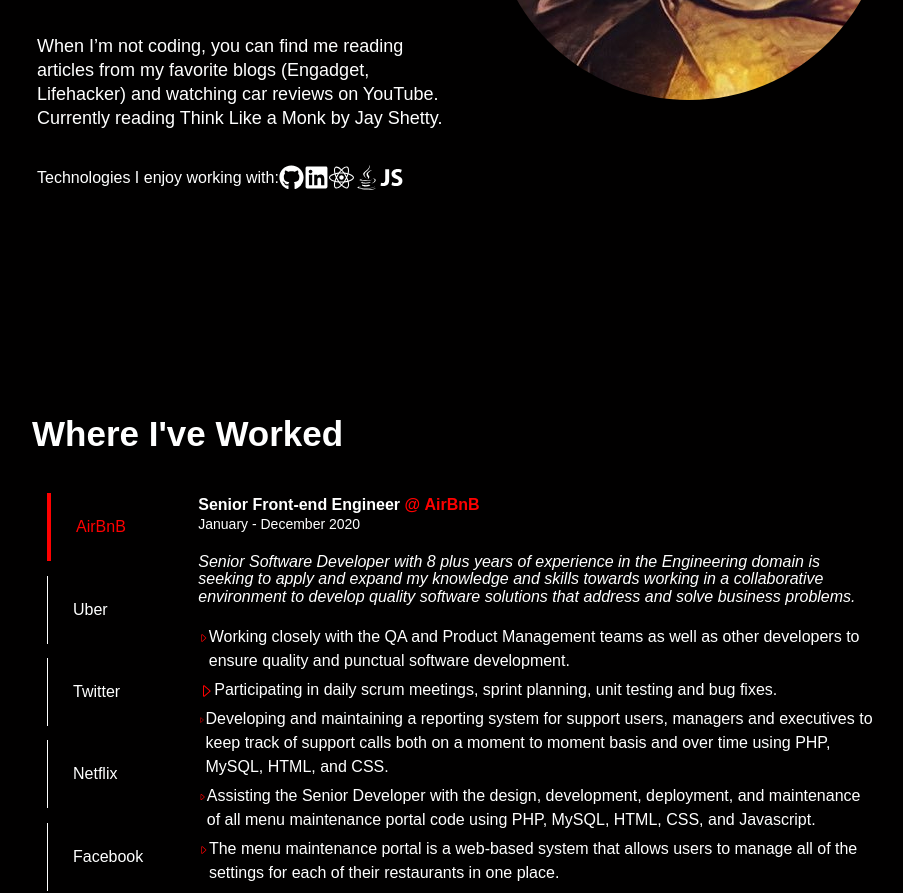
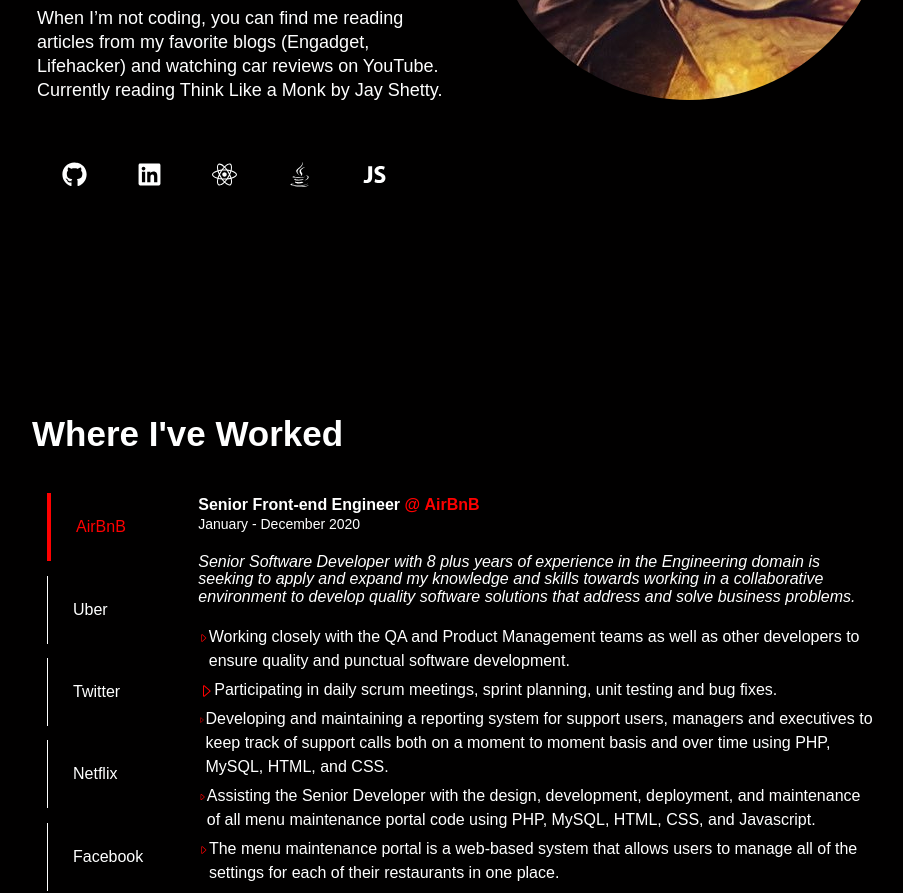
Before and after one commit to hemeshvpatel/ReactPortfolio, a React (Create React App) app: page / in a window 1280 px wide. Shown: the part 1340-2233 px from the top of the page, without its empty margins (178-1081 px from the left). Built offline with nearby package versions, Linux system fonts and the light colour scheme.

Commit message:
Partial design for technologies design (reminder: ask hemesh opinion what is better)

```diff
--- a/src/components/landing.js
+++ b/src/components/landing.js
@@ -97,6 +97,7 @@
       <BrandStatements />
       <IconsContainer>
         <SocialIcons
+
           github={"https://github.com/"}
           linkedin={"https://linkedin.com"}
           twitter={"https://twitter.com"}
--- a/src/components/technologies.js
+++ b/src/components/technologies.js
@@ -15,7 +15,12 @@
 const IconsContainer = styled.div`
   display: flex;
   align-items: center;
+  justify-content: center;
   font-size: 25px;
+`;
+
+const Icon = styled.div`
+  margin: 25px;
 `;
 
 export default function Technologies() {
@@ -23,13 +28,25 @@
 
   return (
     <Wrapper>
-      Technologies I enjoy working with:
       <IconsContainer>
-        <FaGithub />
-        <FaLinkedin />
-        <FaReact />
-        <FaJava />
-        <IoLogoJavascript />
+        <Icon>
+          <FaGithub />
+        </Icon>
+        <Icon>
+          <FaLinkedin />
+        </Icon>
+
+        <Icon>
+          <FaReact />
+        </Icon>
+
+        <Icon>
+          <FaJava />
+        </Icon>
+
+        <Icon>
+          <IoLogoJavascript />
+        </Icon>
       </IconsContainer>
     </Wrapper>
   );
```
